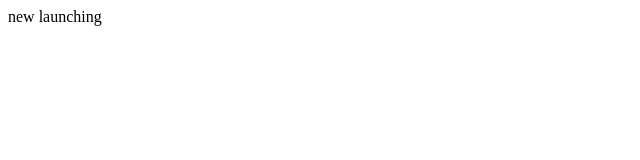
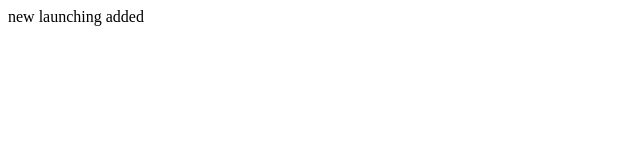
Before and after one commit to gaurav-taskrabbit/launch-new, a plain HTML site: page index.html in a window 1280 px wide. Shown: the full height of the page, 0-640 px from the left. Drawn offline with Linux system fonts and the light colour scheme.

Commit message:
new commit added

```diff
--- a/index.html
+++ b/index.html
@@ -1 +1 @@
-<p>new launching</p>
+<p>new launching added</p>
```
